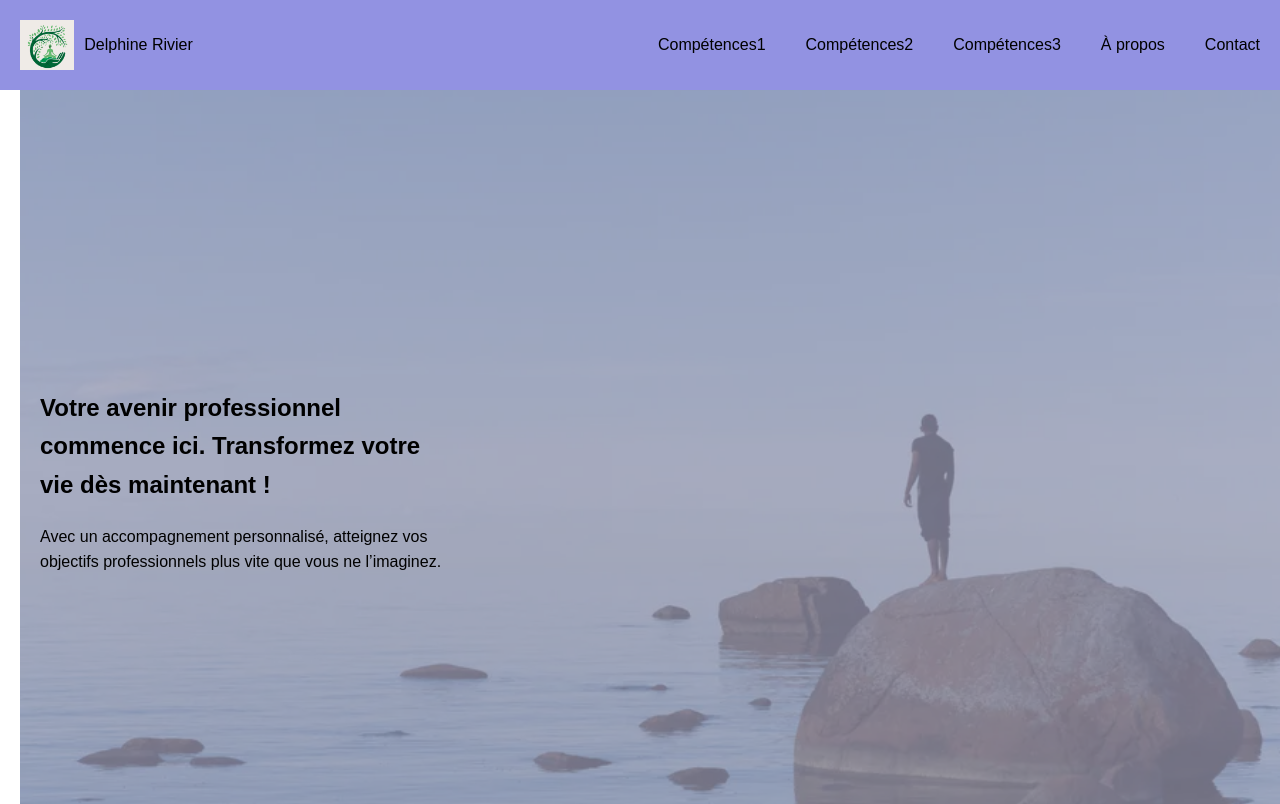
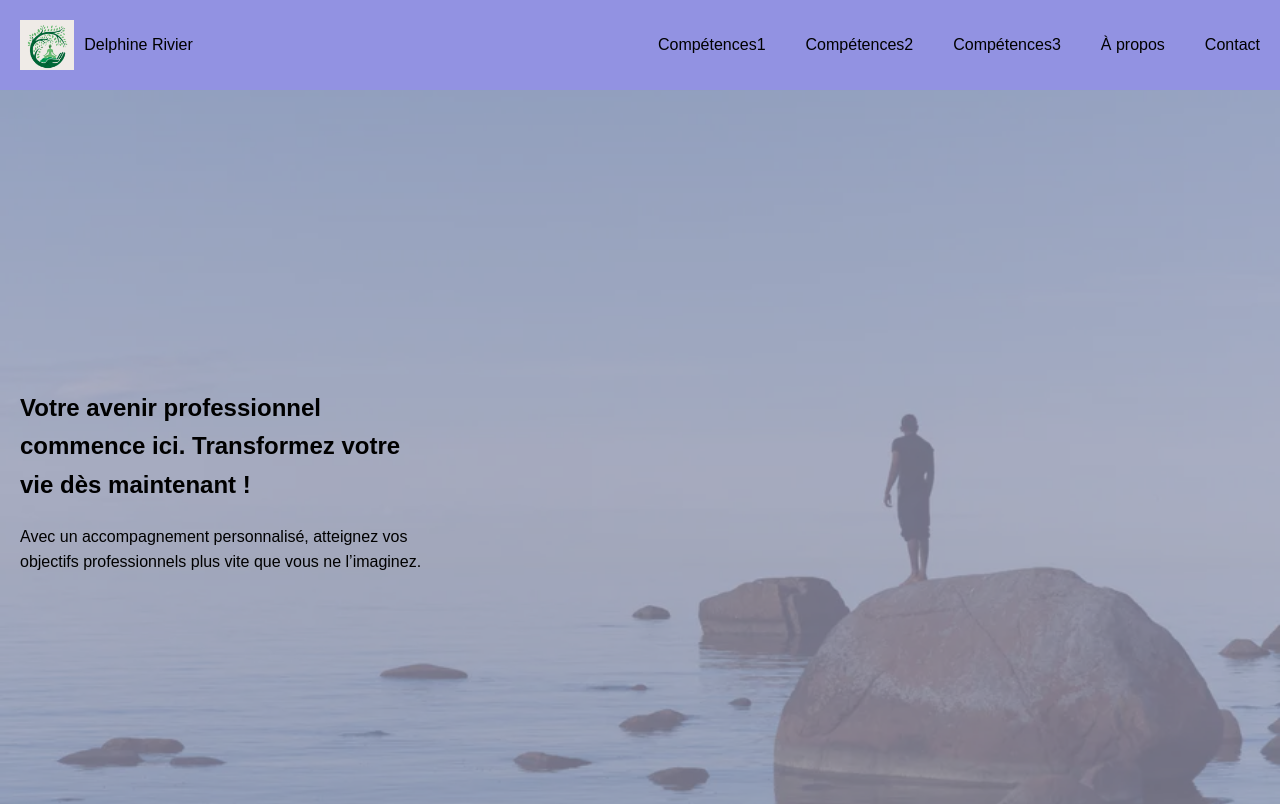
Before and after one commit to PierreSarciat/accompagnement-professionnel, a React (Vite) app: page / in a window 1280 px wide. Shown: the top 804 px of the page. Built offline with nearby package versions, Linux system fonts and the light colour scheme.

Commit message:
mise en place section hero

```diff
--- a/src/styles/global.scss
+++ b/src/styles/global.scss
@@ -9,7 +9,6 @@ html,
 body,
 #root,
 main {
-  max-width: 1240px;
   margin: 0 auto;
   line-height: 1.6;
   font-family: Arial, sans-serif;
@@ -17,6 +16,7 @@ main {
 }
 
 .main-content {
+  max-width: 1240px;
   padding-top: 80px; /* Ajustez cette valeur */
 }
 
@@ -28,5 +28,5 @@ main {
   align-items: center; /* Centre le contenu horizontalement (optionnel) */
   padding: 50px 20px; /* Espacement interne pour éviter que le contenu ne colle aux bords */
   box-sizing: border-box; /* Inclut le padding dans la hauteur totale */
-  width: 100%; /* Largeur complète */
+ /* width: 100%;  Largeur complète */
 }
```
